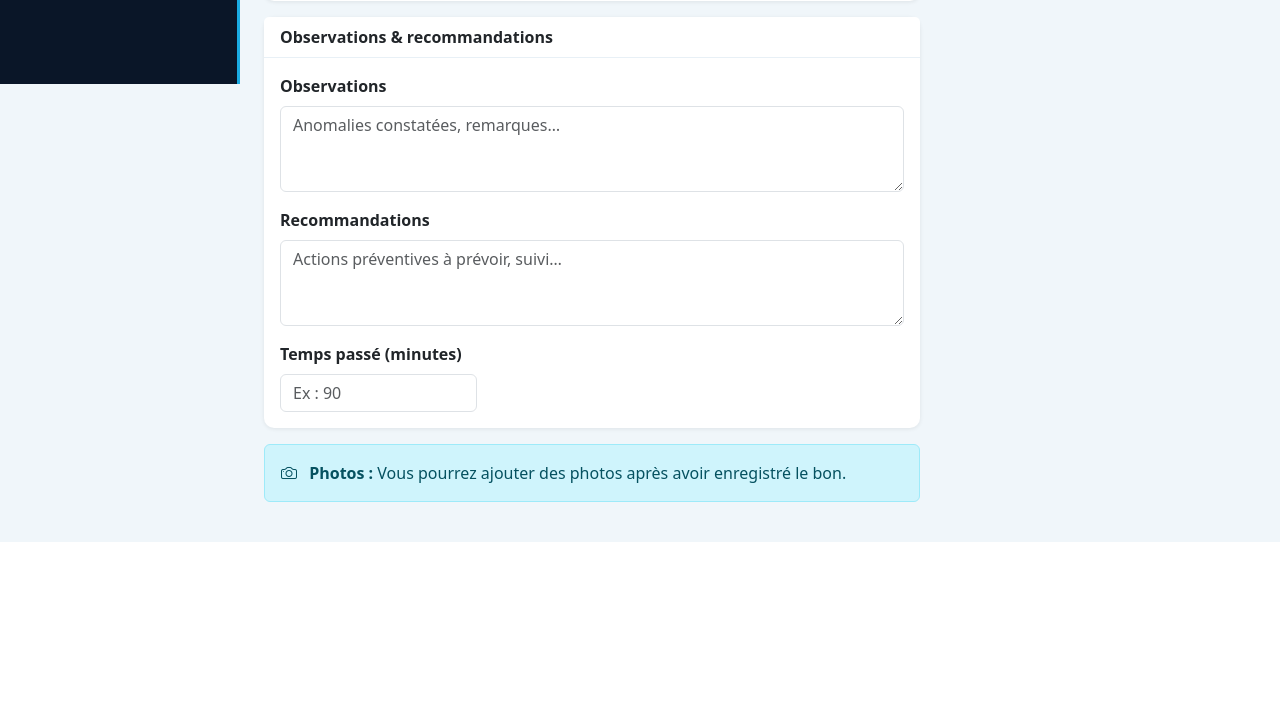
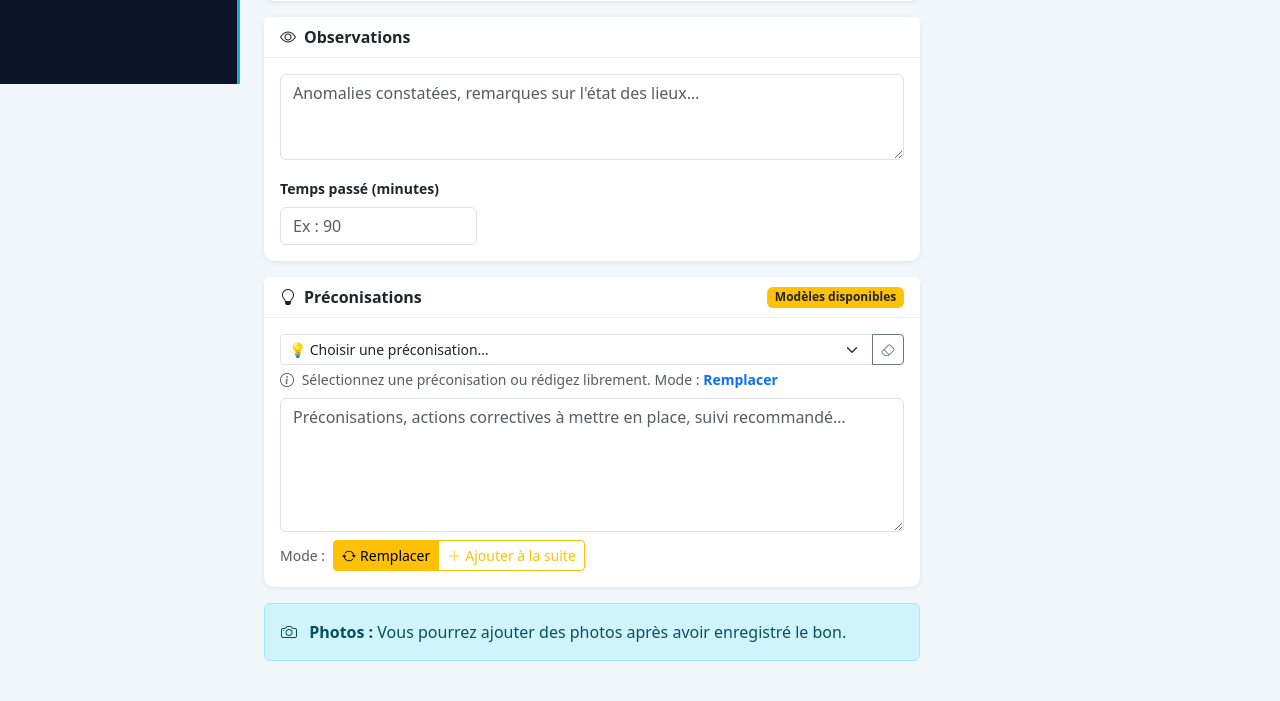
Before and after one commit to nicolasjacques62-web/agenda-interventions, a Flask app: page /bons/nouveau in a window 1280 px wide. Shown: the part 716-1417 px from the top of the page. Before the commit the page ends 1258 px from the top, so only its background shows below. Run offline with Flask 3, Linux system fonts and the light colour scheme; a user stored in the database is signed in; some libraries are stand-ins or nearby versions.

Commit message:
feat: section Preconisations avec menu deroulant sur bon intervention
- 30+ modeles de preconisations groupes par prestation
  (dératisation, desinsectisation, desinfection, depigeonnage,
   taupe, frelons, guepes, abeilles)
- Mode Remplacer / Ajouter a la suite
- Observations separee des Preconisations (sections distinctes)
- Bouton effacer le champ preconisations

Co-Authored-By: Claude Sonnet 4.6 <noreply@anthropic.com>

```diff
--- a/app.py
+++ b/app.py
@@ -991,7 +991,8 @@ def bon_nouveau():
     ).order_by(Intervention.date_planifiee.desc()).all()
     return render_template('bons/create.html', bon=None, interventions=interventions,
                            iid=int(iid) if iid else None, materiaux=[],
-                           travaux_modeles=TRAVAUX_MODELES)
+                           travaux_modeles=TRAVAUX_MODELES,
+                           preconisations_modeles=PRECONISATIONS_MODELES)
 
 @app.route('/bons/<int:id>')
 @login_required
@@ -1056,7 +1057,8 @@ def bon_modifier(id):
     mats = json.loads(b.materiaux_utilises) if b.materiaux_utilises else []
     return render_template('bons/create.html', bon=b, intervention=b.intervention,
                            interventions=[], iid=b.intervention_id, materiaux=mats,
-                           travaux_modeles=TRAVAUX_MODELES)
+                           travaux_modeles=TRAVAUX_MODELES,
+                           preconisations_modeles=PRECONISATIONS_MODELES)
 
 def _extract_mats(req):
     desig = req.form.getlist('mat_designation[]')
@@ -1358,6 +1360,80 @@ TRAVAUX_MODELES = [
      "texte": "Récupération de l'essaim d'abeilles en douceur et transfert vers un apiculteur partenaire. Aucun produit chimique utilisé. Intervention réalisée en tenue de protection apicole."},
     {"groupe": "Abeilles", "label": "Traitement colonie abeilles (bâtiment)",
      "texte": "Traitement de la colonie d'abeilles installée dans les parois/toiture. Injection d'insecticide dans les accès de la ruche sauvage. Obturation des entrées après traitement. Recommandation de contacter un apiculteur en amont si essaim récent."},
+]
+
+PRECONISATIONS_MODELES = [
+    # ══ Dératisation ══
+    {"groupe": "Dératisation", "label": "Colmatage des points d'entrée",
+     "texte": "Colmatage urgent des points d'entrée identifiés (gaines, fissures, passages de tuyauteries). Intervention maçonnerie ou pose de grillage anti-rongeurs recommandée. Sans cette action, le traitement restera insuffisant."},
+    {"groupe": "Dératisation", "label": "Amélioration stockage alimentaire",
+     "texte": "Améliorer les conditions de stockage : produits alimentaires dans des contenants hermétiques (inox ou plastique rigide), surélevés du sol (minimum 15 cm). Supprimer tout accès à la nourriture et à l'eau pour les rongeurs."},
+    {"groupe": "Dératisation", "label": "Plan de contrôle mensuel",
+     "texte": "Mise en place d'un plan de contrôle mensuel recommandée. Passage régulier du technicien pour relevé des postes et ajustement du dispositif. Indispensable pour maintenir le site sous contrôle et répondre aux exigences HACCP."},
+    {"groupe": "Dératisation", "label": "Formation du personnel",
+     "texte": "Formation du personnel à la détection des signes d'activité rongeurs (fèces, gnures, traces, bruits nocturnes). Signalement immédiat à la direction en cas de constat. Tenue d'un registre des observations recommandée."},
+    {"groupe": "Dératisation", "label": "Nettoyage zones de stockage",
+     "texte": "Nettoyage en profondeur des zones de stockage et locaux techniques recommandé. Élimination des déchets, cartons et matériaux accumulés qui constituent des sites de nidification. Fréquence : minimum mensuelle."},
+    {"groupe": "Dératisation", "label": "Inspection des réseaux",
+     "texte": "Inspection des réseaux d'évacuation et siphons de sol recommandée. Pose de clapets anti-refoulement sur les évacuations si remontée de rongeurs par les canalisations suspectée."},
+
+    # ══ Désinsectisation ══
+    {"groupe": "Désinsectisation", "label": "Renforcement hygiène locaux",
+     "texte": "Renforcement de l'hygiène des locaux indispensable : nettoyage quotidien des plans de travail, évacuations et joints. Élimination des résidus alimentaires. Sans amélioration des conditions d'hygiène, le risque de réinfestation est élevé."},
+    {"groupe": "Désinsectisation", "label": "Traitement préventif trimestriel",
+     "texte": "Traitement préventif trimestriel recommandé pour maintenir le site sous contrôle. Un passage régulier permet d'agir avant tout développement de foyer d'infestation."},
+    {"groupe": "Désinsectisation", "label": "Remplacement des joints cuisine",
+     "texte": "Remplacement des joints de cuisine et de plomberie endommagés ou décollés recommandé. Les joints dégradés constituent des refuges idéaux pour les cafards et blattes. Intervention plombier / carreleur conseillée."},
+    {"groupe": "Désinsectisation", "label": "Nettoyage des évacuations",
+     "texte": "Nettoyage régulier des évacuations, siphons et grilles d'égout recommandé (minimum mensuel). Les dépôts organiques favorisent la prolifération des insectes. Utilisation d'un désinfectant adapté."},
+    {"groupe": "Désinsectisation", "label": "Remplacement des pièges de contrôle",
+     "texte": "Remplacement régulier des pièges de contrôle (plaques engluantes) tous les 2 mois ou dès saturation. Ces pièges permettent de détecter précocement toute réapparition d'infestation."},
+    {"groupe": "Désinsectisation", "label": "Lavage des textiles (punaises)",
+     "texte": "Lavage de l'ensemble des textiles à 60°C minimum (draps, taies, rideaux, vêtements). Passage de l'aspirateur sur les matelas, sommiers et plinthes. Mise en sac hermétique des textiles non lavables pendant 72h minimum."},
+
+    # ══ Désinfection ══
+    {"groupe": "Désinfection", "label": "Renouvellement traitement",
+     "texte": "Renouvellement du traitement de désinfection recommandé dans 3 mois. Mise en place d'un protocole de désinfection régulière des surfaces de contact (journalier ou hebdomadaire selon usage)."},
+    {"groupe": "Désinfection", "label": "Protocole désinfection quotidienne",
+     "texte": "Mise en place d'un protocole de désinfection quotidienne des surfaces de contact recommandée. Utilisation d'un produit désinfectant homologué. Formation du personnel aux bonnes pratiques d'hygiène."},
+    {"groupe": "Désinfection", "label": "Aération et ventilation",
+     "texte": "Amélioration de la ventilation des locaux recommandée. Une bonne aération réduit le développement bactérien et fongique. Vérification et entretien des grilles de ventilation et VMC."},
+    {"groupe": "Désinfection", "label": "Suivi médical (après décès)",
+     "texte": "Suivi médical recommandé pour toute personne ayant été exposée à la zone avant désinfection. Consultation d'un médecin en cas de symptômes (nausées, fièvre, troubles respiratoires). Conservation du rapport d'intervention pour dossier."},
+
+    # ══ Dépigeonnage ══
+    {"groupe": "Dépigeonnage", "label": "Inspection annuelle des dispositifs",
+     "texte": "Inspection annuelle des dispositifs anti-pigeons recommandée. Vérification de l'état des pics, filets et fixations. Remplacement des éléments endommagés. Nettoyage préventif des zones traitées."},
+    {"groupe": "Dépigeonnage", "label": "Traitement toiture complet",
+     "texte": "Traitement anti-pigeon complet de la toiture recommandé. L'intervention ponctuelle n'empêche pas les pigeons de se redéployer sur d'autres zones. Un traitement global assure une protection durable."},
+    {"groupe": "Dépigeonnage", "label": "Nettoyage trimestriel",
+     "texte": "Nettoyage trimestriel des zones souillées par les fientes recommandé. Les fientes de pigeon sont corrosives et présentent un risque sanitaire (histoplasmose). Désinfection systématique après chaque nettoyage."},
+    {"groupe": "Dépigeonnage", "label": "Obturation des accès toiture",
+     "texte": "Obturation de l'ensemble des accès à la toiture (lucanes, chatières, joints de rives) recommandée pour empêcher la nidification. Intervention couvreur / maçon à prévoir. Devis sur demande."},
+
+    # ══ Taupe ══
+    {"groupe": "Taupe", "label": "Surveillance sur 30 jours",
+     "texte": "Surveillance du terrain sur 30 jours recommandée. Signalement immédiat de toute nouvelle taupinière. En cas de réactivité, nouveau cycle de pièges à programmer rapidement."},
+    {"groupe": "Taupe", "label": "Traitement préventif de la pelouse",
+     "texte": "Traitement préventif recommandé en période d'activité intense (printemps / automne). Un suivi saisonnier permet de limiter les dégâts sur les espaces verts."},
+
+    # ══ Frelons / Guêpes ══
+    {"groupe": "Frelons asiatiques", "label": "Surveillance du secteur",
+     "texte": "Surveillance du secteur recommandée : les frelons asiatiques construisent généralement plusieurs nids secondaires dans un périmètre de 500m. Signalement de tout nid suspect au technicien."},
+    {"groupe": "Frelons asiatiques", "label": "Signalement à la mairie",
+     "texte": "Signalement à la mairie ou à la DDT recommandé (Vespa velutina est une espèce invasive). Certaines communes disposent d'un service de traitement gratuit ou subventionné."},
+    {"groupe": "Frelons asiatiques", "label": "Ne pas obstruer l'entrée du nid",
+     "texte": "Ne pas obstruer l'entrée du nid avant traitement complet. Les frelons enfermés deviennent agressifs et peuvent percer les cloisons. Périmètre de sécurité de 5m à respecter jusqu'à neutralisation confirmée."},
+    {"groupe": "Guêpes", "label": "Obturation du site après traitement",
+     "texte": "Obturation du site de nidification recommandée après confirmation de la neutralisation du nid (48h). Empêche toute réinstallation dans le même endroit la saison suivante."},
+    {"groupe": "Guêpes", "label": "Éviter les odeurs sucrées",
+     "texte": "Éviter de laisser des aliments sucrés ou boissons à l'air libre en extérieur. Les guêpes sont attirées par les odeurs sucrées et les protéines. Couvrir les poubelles et nettoyer les zones de repas."},
+
+    # ══ Abeilles ══
+    {"groupe": "Abeilles", "label": "Contact apiculteur recommandé",
+     "texte": "Contact avec un apiculteur local fortement recommandé avant toute intervention chimique sur un essaim d'abeilles. Les abeilles sont des espèces protégées et utiles. La récupération par un apiculteur est préférable au traitement."},
+    {"groupe": "Abeilles", "label": "Obturation après traitement",
+     "texte": "Obturation de l'accès à la cavité après traitement (minimum 72h après intervention). Risque de réinstallation d'un nouvel essaim si l'entrée reste ouverte. Restes de cire à retirer si accessible (risque de fusion en été et dégâts aux parois)."},
 ]
 
 def _planifier_passages_auto(client, type_prestation, passages_annuels, date_debut, date_fin):
--- a/templates/bons/create.html
+++ b/templates/bons/create.html
@@ -127,25 +127,76 @@
       </div>
     </div>
 
-    <!-- Observations & recommandations -->
+    <!-- Observations -->
     <div class="card mb-3">
-      <div class="card-header">Observations & recommandations</div>
+      <div class="card-header"><i class="bi bi-eye me-2"></i>Observations</div>
       <div class="card-body row g-3">
         <div class="col-12">
-          <label class="form-label fw-semibold">Observations</label>
           <textarea name="observations" class="form-control" rows="3"
-                    placeholder="Anomalies constatées, remarques…">{{ bon.observations if bon else '' }}</textarea>
-        </div>
-        <div class="col-12">
-          <label class="form-label fw-semibold">Recommandations</label>
-          <textarea name="recommandations" class="form-control" rows="3"
-                    placeholder="Actions préventives à prévoir, suivi…">{{ bon.recommandations if bon else '' }}</textarea>
+                    placeholder="Anomalies constatées, remarques sur l'état des lieux…">{{ bon.observations if bon else '' }}</textarea>
         </div>
         <div class="col-md-4">
-          <label class="form-label fw-semibold">Temps passé (minutes)</label>
+          <label class="form-label fw-semibold small">Temps passé (minutes)</label>
           <input type="number" name="temps_passe" class="form-control" min="0" step="15"
                  value="{{ bon.temps_passe if bon else '' }}" placeholder="Ex : 90">
         </div>
+      </div>
+    </div>
+
+    <!-- Préconisations -->
+    <div class="card mb-3">
+      <div class="card-header d-flex justify-content-between align-items-center">
+        <span><i class="bi bi-lightbulb me-2"></i>Préconisations</span>
+        <span class="badge bg-warning text-dark">Modèles disponibles</span>
+      </div>
+      <div class="card-body">
+
+        <!-- Menu déroulant modèles préconisations -->
+        <div class="mb-2">
+          <div class="input-group">
+            <select id="select-preco" class="form-select form-select-sm"
+                    onchange="insererPreco()">
+              <option value="">💡 Choisir une préconisation…</option>
+              {% set ns2 = namespace(groupe_preco='') %}
+              {% for p in preconisations_modeles %}
+                {% if p.groupe != ns2.groupe_preco %}
+                  {% if ns2.groupe_preco != '' %}</optgroup>{% endif %}
+                  <optgroup label="── {{ p.groupe }} ──">
+                  {% set ns2.groupe_preco = p.groupe %}
+                {% endif %}
+                <option value="{{ p.texte | e }}">{{ p.label }}</option>
+              {% endfor %}
+              {% if preconisations_modeles %}</optgroup>{% endif %}
+            </select>
+            <button type="button" class="btn btn-outline-secondary btn-sm"
+                    onclick="viderPreco()" title="Vider le champ">
+              <i class="bi bi-eraser"></i>
+            </button>
+          </div>
+          <div class="form-text">
+            <i class="bi bi-info-circle me-1"></i>
+            Sélectionnez une préconisation ou rédigez librement. Mode :
+            <span id="mode-preco-label" class="fw-semibold text-primary">Remplacer</span>
+          </div>
+        </div>
+
+        <textarea name="recommandations" id="preco-textarea" class="form-control" rows="5"
+                  placeholder="Préconisations, actions correctives à mettre en place, suivi recommandé…">{{ bon.recommandations if bon else '' }}</textarea>
+
+        <div class="mt-2 d-flex gap-2 align-items-center">
+          <small class="text-muted">Mode :</small>
+          <div class="btn-group btn-group-sm">
+            <button type="button" class="btn btn-outline-warning active" id="btn-preco-remplacer"
+                    onclick="setModePreco('remplacer')">
+              <i class="bi bi-arrow-repeat me-1"></i>Remplacer
+            </button>
+            <button type="button" class="btn btn-outline-warning" id="btn-preco-ajouter"
+                    onclick="setModePreco('ajouter')">
+              <i class="bi bi-plus-lg me-1"></i>Ajouter à la suite
+            </button>
+          </div>
+        </div>
+
       </div>
     </div>
 
@@ -311,6 +362,38 @@ function viderTexte() {
   }
 }
 
+// ── Préconisations ──
+let modePreco = 'remplacer';
+
+function setModePreco(mode) {
+  modePreco = mode;
+  document.getElementById('btn-preco-remplacer').classList.toggle('active', mode === 'remplacer');
+  document.getElementById('btn-preco-ajouter').classList.toggle('active', mode === 'ajouter');
+  document.getElementById('mode-preco-label').textContent = mode === 'remplacer' ? 'Remplacer' : 'Ajouter à la suite';
+}
+
+function insererPreco() {
+  const sel = document.getElementById('select-preco');
+  const texte = sel.value;
+  if (!texte) return;
+  const ta = document.getElementById('preco-textarea');
+  if (modePreco === 'remplacer') {
+    ta.value = texte;
+  } else {
+    ta.value = ta.value ? ta.value.trimEnd() + '\n\n' + texte : texte;
+  }
+  sel.value = '';
+  ta.focus();
+  ta.scrollTop = ta.scrollHeight;
+}
+
+function viderPreco() {
+  if (confirm('Vider le champ préconisations ?')) {
+    document.getElementById('preco-textarea').value = '';
+    document.getElementById('select-preco').value = '';
+  }
+}
+
 function ajouterLigne() {
   document.getElementById('matEmpty').classList.add('d-none');
   const tr = document.createElement('tr');
```
